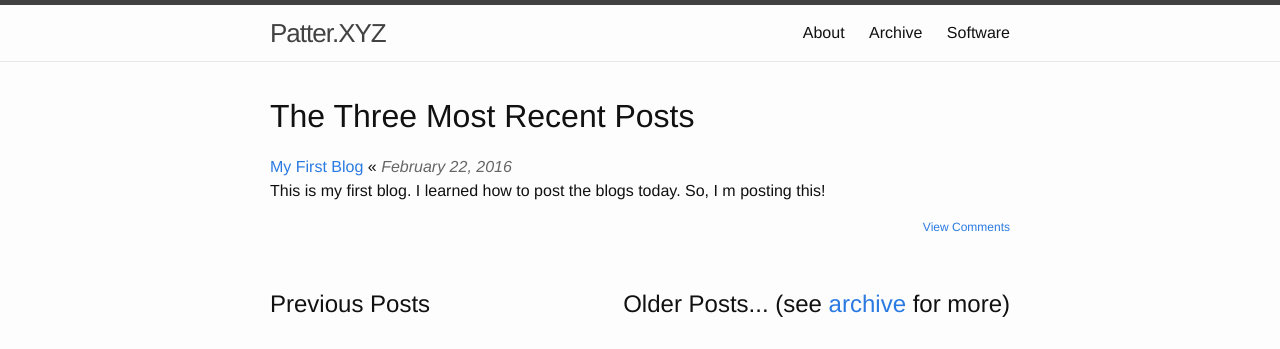
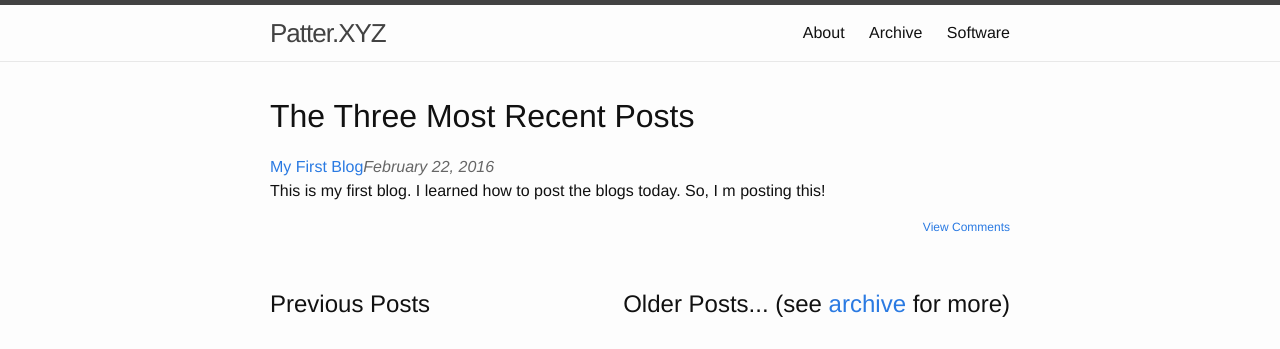
Before and after one commit to PatterXYZ/Blog, a Jekyll site: the page built from index.html, in a window 1280 px wide. Shown: the top 349 px of the page. Built offline with Jekyll 4.4.1, drawn with Linux system fonts in a browser that asks for light colours; comment, search, counter and statistics services are not loaded.

Commit message:
a change

```diff
--- a/index.html
+++ b/index.html
@@ -8,7 +8,7 @@ layout: default
   </div>
   {% for post in site.posts limit:3 %}
   <div class="post">
-    <a href="{{ post.url }}">{{post.title}}</a> &laquo; <span class="date">{{ post.date | date:"%B %d, %Y" }}</span>
+    <a href="{{ post.url }}">{{post.title}}</a><span class="date">{{ post.date | date:"%B %d, %Y" }}</span>
     {{ post.content }}
     <div class="view_comments_link">
       <a href="{{ post.url }}#disqus_thread">View Comments</a> <br />
```
